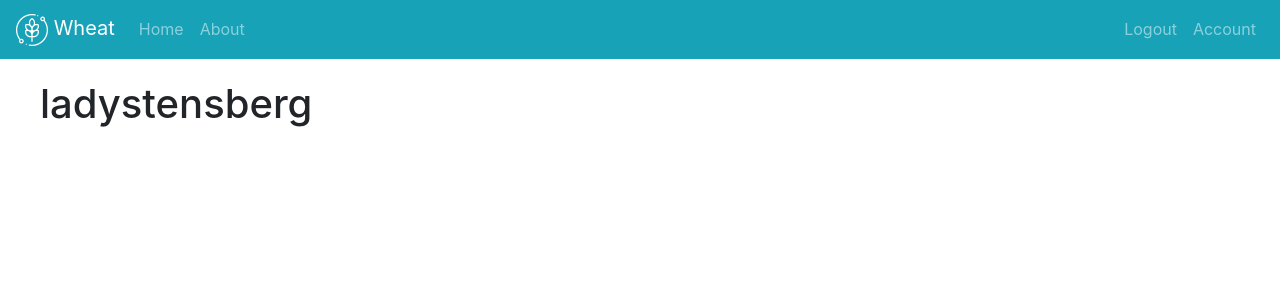
After one commit to ladystensberg/wheat, a Flask app: page /account in a window 1280 px wide. The commit adds this page. Shown: the top 300 px of the page. Run offline with Flask 2, Linux system fonts and the light colour scheme; a user stored in the database is signed in; some libraries are stand-ins or nearby versions.

Commit message:
added account page and login/signup/logout full functionality

```diff
--- a/wheat/__init__.py
+++ b/wheat/__init__.py
@@ -6,6 +6,7 @@ from flask_login import LoginManager
 app = Flask(__name__)
 app.config['SECRET_KEY'] = '5791628bb0b13ce0c676dfde280ba245'
 app.config['SQLALCHEMY_DATABASE_URI'] = 'sqlite:///site.db'
+app.config['SQLALCHEMY_TRACK_MODIFICATIONS'] = False
 db = SQLAlchemy(app)
 bcrypt = Bcrypt(app)
 login_manager = LoginManager(app)
--- a/wheat/routes.py
+++ b/wheat/routes.py
@@ -1,5 +1,5 @@
-from flask import render_template, url_for, flash, redirect
-from wheat import app
+from flask import render_template, url_for, flash, redirect, request
+from wheat import app, db, bcrypt
 from wheat.forms import RegistrationForm, LoginForm
 from wheat.models import User, Recipe
 from flask_login import login_user, current_user, logout_user, login_required
@@ -56,24 +56,43 @@ def home():
 	# recipes = json_resp['recipes']
 	return render_template('home.html', recipes=recipes)
 
-@app.route('/register', methods=['GET', 'POST'])
+@app.route("/register", methods=['GET', 'POST'])
 def register():
-	form = RegistrationForm()
-	if form.validate_on_submit():
-		flash(f'Account created for {form.username.data}!', 'success')
-		return redirect(url_for('home'))
-	return render_template('register.html', title='Register', form=form)
+    if current_user.is_authenticated:
+        return redirect(url_for('home'))
+    form = RegistrationForm()
+    if form.validate_on_submit():
+        hashed_password = bcrypt.generate_password_hash(form.password.data).decode('utf-8')
+        user = User(username=form.username.data, email=form.email.data, password=hashed_password)
+        db.session.add(user)
+        db.session.commit()
+        flash('Your account has been created! You are now able to log in', 'success')
+        return redirect(url_for('login'))
+    return render_template('register.html', title='Register', form=form)
 
-@app.route('/login', methods=['GET', 'POST'])
+
+@app.route("/login", methods=['GET', 'POST'])
 def login():
-	form = LoginForm()
-	if form.validate_on_submit():
-		if form.email.data == 'admin@blog.com' and form.password.data == 'password':
-			flash('You have been logged in!', 'success')
-			return redirect(url_for('home'))
-		else:
-			flash('Login Unsuccessful. Please check user and password.', 'danger')
-	return render_template('login.html', title='Login', form=form)
+    if current_user.is_authenticated:
+        return redirect(url_for('home'))
+    form = LoginForm()
+    if form.validate_on_submit():
+        user = User.query.filter_by(email=form.email.data).first()
+        if user and bcrypt.check_password_hash(user.password, form.password.data):
+            login_user(user, remember=form.remember.data)
+            next_page = request.args.get('next')
+            return redirect(next_page) if next_page else redirect(url_for('home'))
+        else:
+            flash('Login Unsuccessful. Please check email and password', 'danger')
+    return render_template('login.html', title='Login', form=form)
 
-if __name__ == '__main__':
-	app.run(debug=True,port=5000)
+
+@app.route("/logout")
+def logout():
+    logout_user()
+    return redirect(url_for('home'))
+
+@app.route("/account")
+@login_required
+def account():
+    return render_template('account.html', title='Account')
--- /dev/null
+++ b/wheat/templates/account.html
@@ -0,0 +1,4 @@
+{% extends "layout.html" %}
+{% block content %}
+    <h1>{{ current_user.username }}</h1>
+{% endblock content %}
--- a/wheat/templates/layout.html
+++ b/wheat/templates/layout.html
@@ -27,12 +27,21 @@
 				</li>
 			</ul>
 			<ul class="navbar-nav">
+				{% if current_user.is_authenticated %}
+					<li class="nav-item">
+						<a class="nav-link" href="{{ url_for('logout') }}">Logout</a>
+					</li>
+					<li class="nav-item">
+						<a class="nav-link" href="{{ url_for('account') }}">Account</a>
+					</li>
+				{% else %}
 					<li class="nav-item">
 						<a class="nav-link" href="{{ url_for('login') }}">Login</a>
 					</li>
 					<li class="nav-item">
 						<a class="nav-link" href="{{ url_for('register') }}">Register</a>
 					</li>
+				{% endif %}
 			</ul>
 		</div>
 	</nav>
```
Also changed, not shown: wheat/models.py (+18 -10 lines), wheat/site.db (added). Lines whose indentation alone changed are shown as unchanged.
